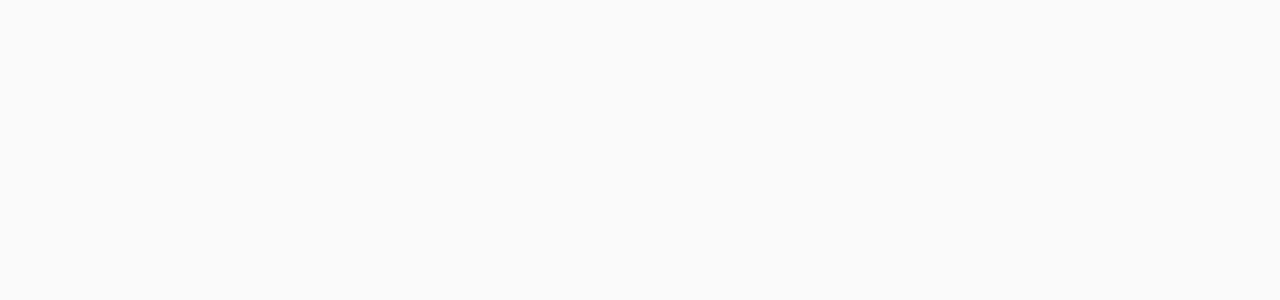
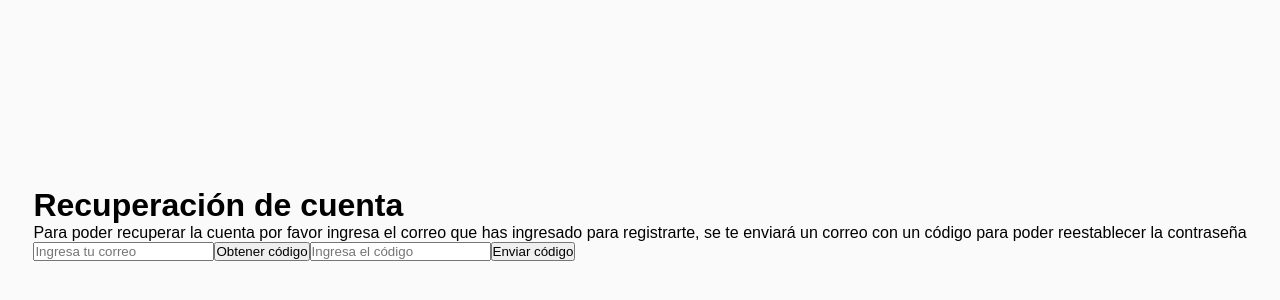
Before and after one commit to ulima-ceids/RedditApp-Frontend, a React (Vite) app: page /forgotpassword in a window 1280 px wide. Before the commit this address had no page. Shown: the part 176-476 px from the top of the page. Built offline with nearby package versions, Linux system fonts and the light colour scheme.

Commit message:
Pagina Olvidé mi contraseña
Hice un mini avance de la página de olvidé mi contraseña, además he creado los jsx del footer y header que implementaré más adelante

```diff
--- a/src/App.jsx
+++ b/src/App.jsx
@@ -5,6 +5,7 @@ import Welcome from './pages/Welcome'
 import React from "react";
 import { BrowserRouter, Routes, Route } from "react-router-dom";
 import Login from './pages/Login';
+import ForgotPassword from './pages/ForgotPassword';
 
 export default function App() {
   return (
@@ -13,6 +14,7 @@ export default function App() {
         <Route path="/" element={<Welcome />} />
         <Route path="/register" element={<Register />} />
         <Route path="/login" element={<Login />}/>
+        <Route path='/forgotpassword' element={<ForgotPassword/>}></Route>
       </Routes>
     </BrowserRouter>
   );
--- /dev/null
+++ b/src/pages/ForgotPassword.jsx
@@ -0,0 +1,22 @@
+import React from "react";
+
+function ForgotPassword(){
+    return(
+        <div>
+            <div>
+                <h1>Recuperación de cuenta</h1>
+                <p>
+                    Para poder recuperar la cuenta por favor ingresa el correo que has ingresado para registrarte,
+                    se te enviará un correo con un código para poder reestablecer la contraseña
+                </p>
+                <input type="email" placeholder="Ingresa tu correo"></input>
+                <button>Obtener código</button>
+                <input type="text" placeholder="Ingresa el código"></input>
+                <button>Enviar código</button>
+
+            </div>
+        </div>
+    )
+}
+
+export default ForgotPassword;
--- a/src/pages/Welcome.jsx
+++ b/src/pages/Welcome.jsx
@@ -41,6 +41,11 @@ function Welcome() {
     navigate("/login");
   };
 
+  const goToForgotPassword = () => {
+    console.log("Go to Forgot Password");
+    navigate("/forgotpassword")
+  };
+
   return (
 
       <div className="login-container">
@@ -60,7 +65,7 @@ function Welcome() {
             <button className="lr-button" onClick={goToLogin}>
                 Iniciar Sesion
             </button>
-          <a href="#" className="forgot-password">¿Olvidaste tu contraseña?</a>
+          <a onClick={goToForgotPassword} className="forgot-password">¿Olvidaste tu contraseña?</a>
         </div>
         <div className="signup-box">
           <p>¿No tienes una cuenta? <a href="#" onClick={goToRegister}>Regístrate</a></p>
```
Also changed, not shown: src/pages/Footer.jsx (added, +13 -0 lines), src/pages/Header.jsx (added, +12 -0 lines), src/pages/NewPassword.jsx (added, +10 -0 lines).
